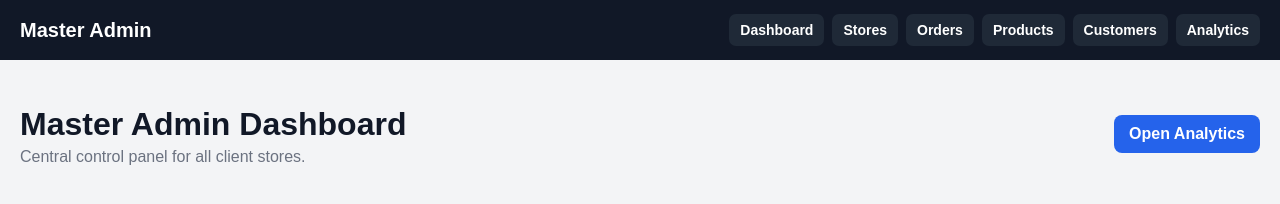
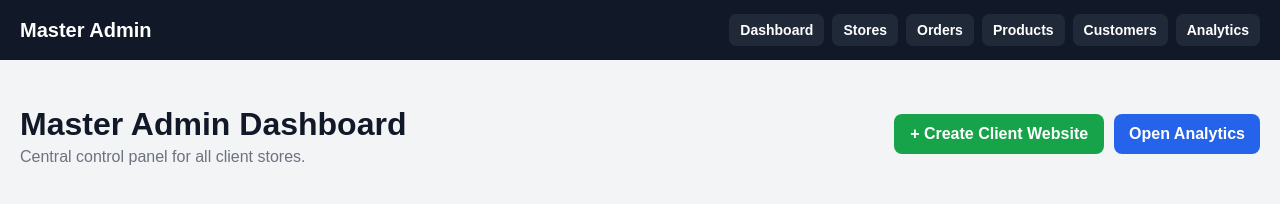
Before and after one commit to iftikharahmed037092-ship-it/storegen-final, a Next.js app: page /admin in a window 1280 px wide. Shown: the top 204 px of the page. Built offline with nearby package versions, Linux system fonts and the light colour scheme; no server answers; the database is empty.

Commit message:
Refactor AdminPage layout and update links

```diff
--- a/app/admin/page.tsx
+++ b/app/admin/page.tsx
@@ -14,7 +14,6 @@ import AdminStats
 import AdminDashboard
   from "@/components/admin/AdminDashboard";
 
-
 export default async function AdminPage() {
 
   const [
@@ -24,7 +23,6 @@ export default async function AdminPage() {
     getAdminStats(),
     getAdminDashboardData()
   ]);
-
 
   return (
     <div>
@@ -64,12 +62,33 @@ export default async function AdminPage() {
 
         </div>
 
+        <div
+          style={{
+            display: "flex",
+            gap: 10,
+            flexWrap: "wrap"
+          }}
+        >
+          <Link
+            href="/admin/generator"
+            style={{
+              padding:
+                "11px 16px",
+              borderRadius: 8,
+              background:
+                "#16a34a",
+              color: "#fff",
+              fontWeight: 800
+            }}
+          >
+            + Create Client Website
+          </Link>
 
           <Link
             href="/admin/analytics"
             style={{
               padding:
-              "10px 15px",
+                "11px 15px",
               borderRadius: 8,
               background:
                 "#2563eb",
@@ -79,9 +98,9 @@ export default async function AdminPage() {
           >
             Open Analytics
           </Link>
+        </div>
 
       </div>
-
 
       <div
         style={{
@@ -98,7 +117,6 @@ export default async function AdminPage() {
 
       </div>
 
-
       <div
         style={{
           marginTop: 30
```
Lines whose indentation alone changed are shown as unchanged.
